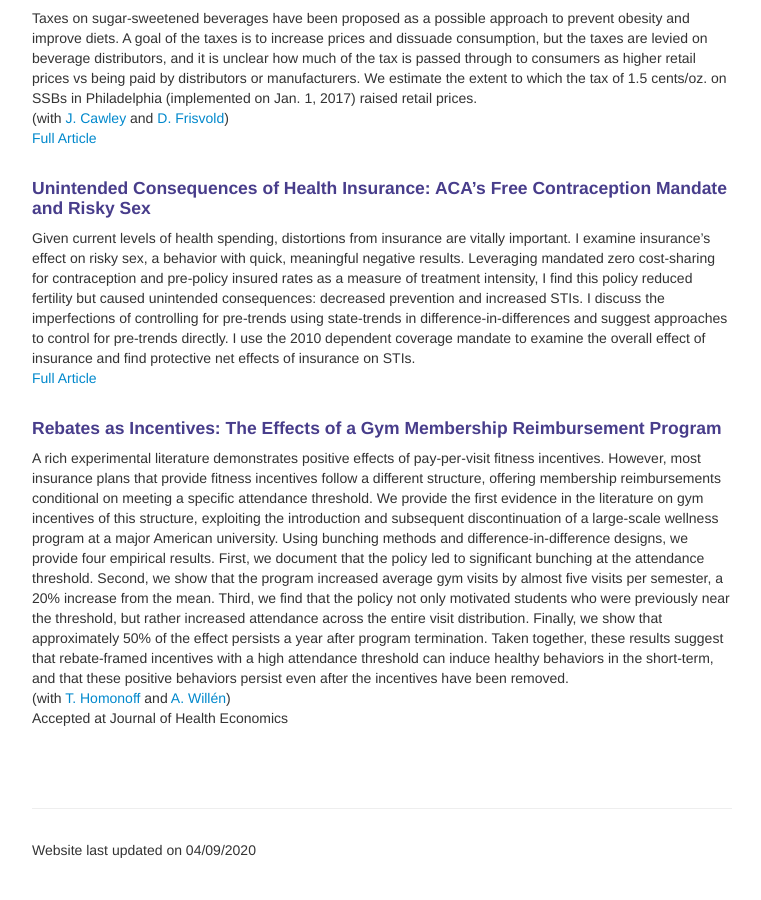
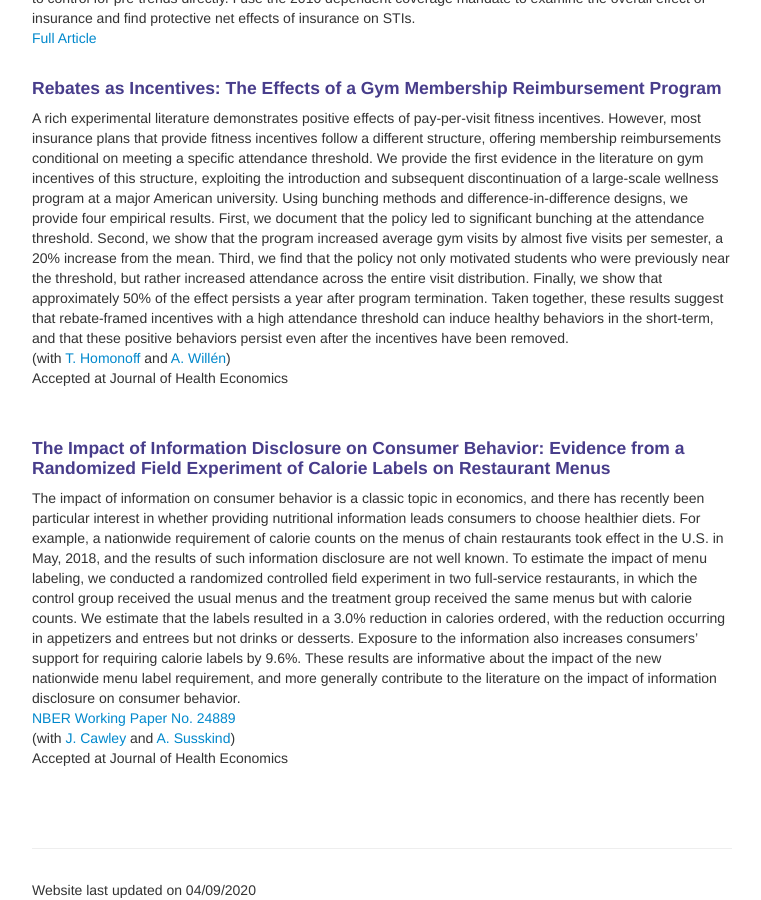
Before and after one commit to bjwillage/bjwillage.github.io, a Jekyll site: the page built from pages/research.md, in a window 1280 px wide and 900 px high, scrolled down 1554 px. Shown: the whole window, without its empty margins (258-1019 px from the left). Built offline with Jekyll 4.4.1, drawn with Linux system fonts in a browser that asks for light colours; before the commit the page ends 2414 px from its top, so only the background shows below that; some of the changed text lies outside the part shown.

Commit message:
Update research.md

```diff
--- a/pages/research.md
+++ b/pages/research.md
@@ -11,12 +11,6 @@ description: Barton Willage's research
 We use random assignment of general practitioners (GPs) to provide the first evidence on the effects of female role models in childhood on the long-run educational outcomes of girls. We find that girls who are exposed to female GPs in childhood are significantly more likely to sort into traditionally male-dominated education programs in high school, most notably STEMM. These effects persist as females enter college and select majors. We also find strong positive effects on educational performance throughout their academic careers, suggesting that female role models in childhood improve education matches of girls. The effects we identify are significantly larger for high-ability girls with low educated parents, suggesting that female role models may improve intergenerational mobility and narrow the gifted gap for disadvantaged girls. <br>
 <a href="https://openaccess.nhh.no/nhh-xmlui/bitstream/handle/11250/2621215/DP%2018.pdf?sequence=1&isAllowed=yba">NHH Discussion Paper 2019/18 </a><br>
 (with [J. Riise](https://sites.google.com/site/julieriisecv/) and [A. Willén](https://www.alexanderwillen.com/))<br><br>
-
-#### The Impact of Information Disclosure on Consumer Behavior: Evidence from a Randomized Field Experiment of Calorie Labels on Restaurant Menus
-The impact of information on consumer behavior is a classic topic in economics, and there has recently been particular interest in whether providing nutritional information leads consumers to choose healthier diets. For example, a nationwide requirement of calorie counts on the menus of chain restaurants took effect in the U.S. in May, 2018, and the results of such information disclosure are not well known. To estimate the impact of menu labeling, we conducted a randomized controlled field experiment in two full-service restaurants, in which the control group received the usual menus and the treatment group received the same menus but with calorie counts. We estimate that the labels resulted in a 3.0% reduction in calories ordered, with the reduction occurring in appetizers and entrees but not drinks or desserts. Exposure to the information also increases consumers’ support for requiring calorie labels by 9.6%. These results are informative about the impact of the new nationwide menu label requirement, and more generally contribute to the literature on the impact of information disclosure on consumer behavior. <br>
-<a href="http://www.nber.org/papers/w24889">NBER Working Paper No. 24889 </a><br>
-(with [J. Cawley](https://www.human.cornell.edu/people/jhc38) and [A. Susskind](https://sha.cornell.edu/faculty-research/faculty/ams76))
-<br><br>
 
 #### The Long-Run Effects of Student Aid on Weight: Leveraging Changes in Social Security Benefits
 I investigate the effect of financial aid on health, specifically BMI and general self-report health. Aid lowers the cost of college, which increases college-going. However, there is little evidence on the long-run impact of aid on health. I exploit a 1981 shock in Social Security benefits to test the effect of aid on health. Minor children of retired or disabled Social Security beneficiaries and children with deceased parents are eligible for their own benefits, and before 1981 these children could receiving benefits conditional on college enrollment. Using difference-in-differences, I show benefits for college students reduced women’s BMI and improved general health, but had no effect on men. I also find that aid improved educational attainment for beneficiaries, which is a plausible mechanism between aid and health.
@@ -54,6 +48,14 @@ A rich experimental literature demonstrates positive effects of pay-per-visit fi
 Accepted at Journal of Health Economics<br>
 <br><br>
 
+
+#### The Impact of Information Disclosure on Consumer Behavior: Evidence from a Randomized Field Experiment of Calorie Labels on Restaurant Menus
+The impact of information on consumer behavior is a classic topic in economics, and there has recently been particular interest in whether providing nutritional information leads consumers to choose healthier diets. For example, a nationwide requirement of calorie counts on the menus of chain restaurants took effect in the U.S. in May, 2018, and the results of such information disclosure are not well known. To estimate the impact of menu labeling, we conducted a randomized controlled field experiment in two full-service restaurants, in which the control group received the usual menus and the treatment group received the same menus but with calorie counts. We estimate that the labels resulted in a 3.0% reduction in calories ordered, with the reduction occurring in appetizers and entrees but not drinks or desserts. Exposure to the information also increases consumers’ support for requiring calorie labels by 9.6%. These results are informative about the impact of the new nationwide menu label requirement, and more generally contribute to the literature on the impact of information disclosure on consumer behavior. <br>
+<a href="http://www.nber.org/papers/w24889">NBER Working Paper No. 24889 </a><br>
+(with [J. Cawley](https://www.human.cornell.edu/people/jhc38) and [A. Susskind](https://sha.cornell.edu/faculty-research/faculty/ams76))<br>
+Accepted at Journal of Health Economics<br>
+<br><br>
+
 <!--[click here for the most recent version of the paper]({{ BASE_PATH}}/pages/working_papers/sample-working-paper.pdf)
 
 
```
